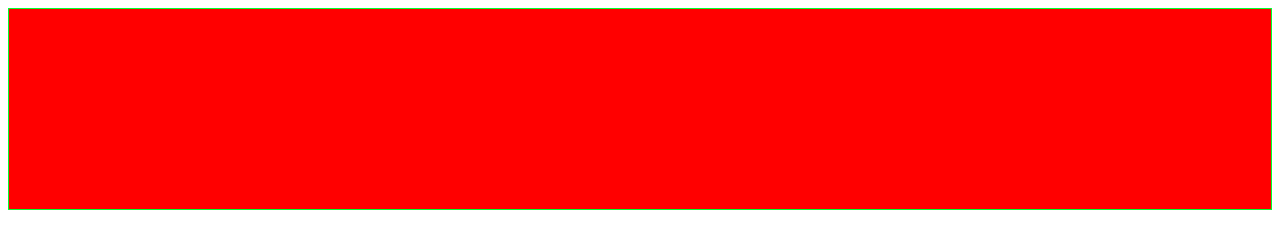
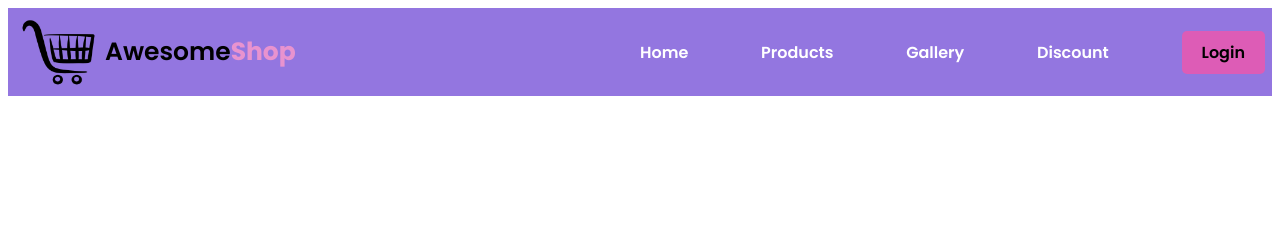
Before and after one commit to Nipunm342/JHAKANAKA-SHOP, a plain HTML site: page index.html in a window 1280 px wide. Drawn offline with Linux system fonts and the light colour scheme.

Commit message:
finished header

```diff
--- a/index.html
+++ b/index.html
@@ -1,28 +1,31 @@
 <!DOCTYPE html>
 <html lang="en">
-<head>
-    <meta charset="UTF-8">
-    <meta name="viewport" content="width=device-width, initial-scale=1.0">
-    <link rel="stylesheet" href="style.css">
-    <title>Document</title>
-    <style>
-        .container{
-            border: 1px solid rgb(0, 255, 47);
-            height:200px;
-            background-color: red;
-
-
-            @media only screen and (min-width:500px) and (max-width:1000px){
-                .container{
-                    background-color: green;
-                }
-            }
-
-            }
-
-    </style>
-</head>
-<body>
-    <div class="container"></div>
-</body>
+  <head>
+    <meta charset="UTF-8" />
+    <meta name="viewport" content="width=device-width, initial-scale=1.0" />
+    <link rel="stylesheet" href="style.css" />
+    <link rel="stylesheet" href="responsive.css" />
+    <title>Jhakanaka-shop</title>
+  </head>
+  <body>
+    <header class="header">
+      <nav class="header-section">
+        <div class="nav-container">
+          <img src="IMAGES/pngwing.com.png" alt="" />
+          <p>Awesome<span class="special">Shop</span></p>
+        </div>
+        <div class="itmes-container">
+          <a href="">Home</a>
+          <a href="">Products</a>
+          <a href="">Gallery</a>
+          <a href="">Discount</a>
+         <div class="login-button">
+            <a href="">Login</a>
+         </div>
+        </div>
+      </nav>
+    </header>
+    <main></main>
+    <footer></footer>
+  </body>
 </html>
--- /dev/null
+++ b/responsive.css
@@ -0,0 +1,11 @@
+@media screen and (max-width:667px){
+.header-section{
+    flex-direction: column;
+
+}
+.itmes-container{
+    flex-direction: column;
+    gap: 15px;
+    align-items: center;
+}
+}
--- a/style.css
+++ b/style.css
@@ -0,0 +1,65 @@
+@import url('https://fonts.googleapis.com/css2?family=Poppins:ital,wght@0,100;0,200;0,300;0,400;0,500;0,600;0,700;0,800;0,900;1,100;1,200;1,300;1,400;1,500;1,600;1,700;1,800;1,900&display=swap');
+
+body {
+    font-family: "Poppins", serif;
+    font-weight: 600;
+}
+
+/* nav bar style */
+.header {
+    background-color: #9376e0;
+
+}
+
+.header-section {
+    /* border: 2px solid blue; */
+    margin: 0 auto;
+    max-width: 1250px;
+    display: flex;
+    align-items: center;
+
+}
+
+.nav-container {
+    /* border: 2px solid blue; */
+    min-height: 20px;
+    display: flex;
+    align-items: center;
+    width: 50%;
+    max-width: 1250px;
+}
+
+.nav-container img {
+    width: 90px;
+
+}
+
+.nav-container p {
+    font-size: 25px;
+}
+
+.special {
+    color: #e893cf;
+    font-weight: 700;
+}
+
+.itmes-container {
+    width: 50%;
+
+    display: flex;
+    justify-content: space-between;
+}
+
+.itmes-container a {
+    text-decoration: none;
+    color: white;
+}
+
+ .itmes-container .login-button a {
+
+    padding: 10px 20px;
+    background-color: #dd5cb6;
+    border-radius: 5px;
+    color: black;
+
+}
```
Also changed, not shown: IMAGES/React-removebg-preview.png (added), IMAGES/bag-picture.jpg (added), IMAGES/bag.png (added), IMAGES/person.png (added), IMAGES/pngwing.com.png (added), IMAGES/urban-hive.png (added), 1 other file.
